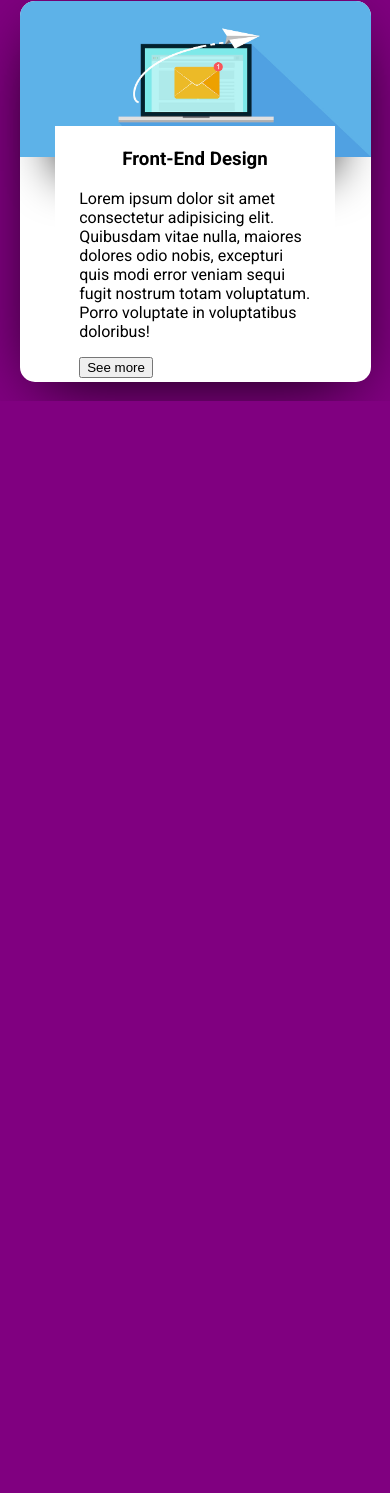
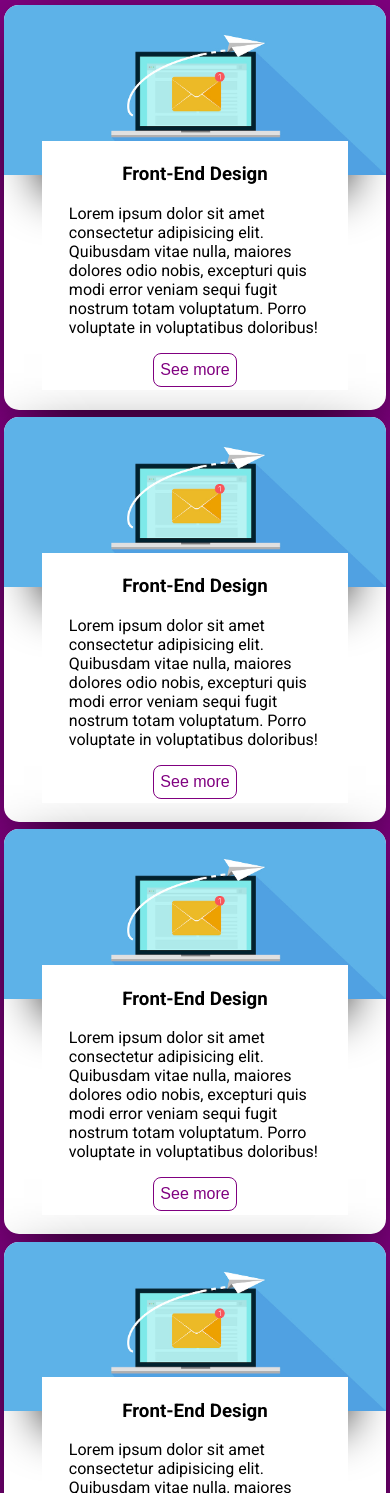
Before and after one commit to AndresCampuzano/practica-portfolio-using-sasss, a plain HTML site: page index.html in a window 390 px wide. Shown: the part 507-2000 px from the top of the page. Before the commit the page ends 908 px from the top, so only its background shows below. Drawn offline with Linux system fonts and the light colour scheme.

Commit message:
Cards are responsive, but margin needs to be fixed. added button style.

```diff
--- a/index.html
+++ b/index.html
@@ -49,6 +49,30 @@
           <input type="button" value="See more">
         </div>
       </div>
+      <div class="cards--card">
+        <img src="/images/email-marketing.jpg" alt="">
+        <div class="cards--card-small">
+          <h3>Front-End Design</h3>
+          <p>Lorem ipsum dolor sit amet consectetur adipisicing elit. Quibusdam vitae nulla, maiores dolores odio nobis, excepturi quis modi error veniam sequi fugit nostrum totam voluptatum. Porro voluptate in voluptatibus doloribus!</p>
+          <input type="button" value="See more">
+        </div>
+      </div>
+      <div class="cards--card">
+        <img src="/images/email-marketing.jpg" alt="">
+        <div class="cards--card-small">
+          <h3>Front-End Design</h3>
+          <p>Lorem ipsum dolor sit amet consectetur adipisicing elit. Quibusdam vitae nulla, maiores dolores odio nobis, excepturi quis modi error veniam sequi fugit nostrum totam voluptatum. Porro voluptate in voluptatibus doloribus!</p>
+          <input type="button" value="See more">
+        </div>
+      </div>
+      <div class="cards--card">
+        <img src="/images/email-marketing.jpg" alt="">
+        <div class="cards--card-small">
+          <h3>Front-End Design</h3>
+          <p>Lorem ipsum dolor sit amet consectetur adipisicing elit. Quibusdam vitae nulla, maiores dolores odio nobis, excepturi quis modi error veniam sequi fugit nostrum totam voluptatum. Porro voluptate in voluptatibus doloribus!</p>
+          <input type="button" value="See more">
+        </div>
+      </div>
     </section>
 
     <section class="contact">
--- a/style.scss
+++ b/style.scss
@@ -1,5 +1,6 @@
 
 $color-purple: #800080;
+$color-lightpurple: #80008033;
 $color-darkpurple: #3b003b;
 $color-h2: #fec066;
 $color-white: #ffffff;
@@ -79,12 +80,16 @@ nav {
 
 .cards {
     width: 100%;
-    &--card {
+    display: flex;
+    flex-flow: wrap;
+    text-align: center;
+    justify-content: center;
+        &--card {
         background-color: $color-white;
         border-radius: 15px;
         max-width: 450px;
         box-shadow: 0px 16px 66px -20px rgba(0,0,0,1);
-        margin: 5%;
+        margin: 1%;
     }
     &--card img {
         width: 100%;
@@ -103,5 +108,20 @@ nav {
         & h3 {
             text-align: center;
         }
+        & input {
+            text-align: center;
+            border: 1px solid $color-purple;
+            background: none;
+            color: $color-purple;
+            border-radius: 8px;
+            font-size: 16px;
+            padding: 2.7%;
+            cursor: pointer;
+            &:hover{
+                background-color: $color-lightpurple;
+            }
+        }
     }
 }
+
+// here
```
Also changed, not shown: style.css.
